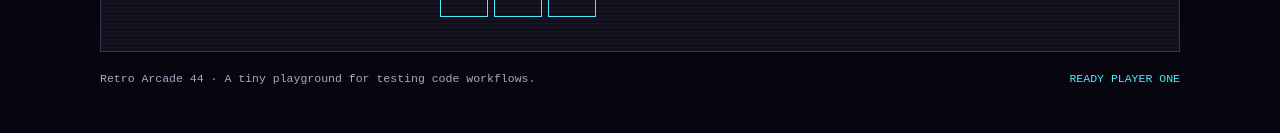
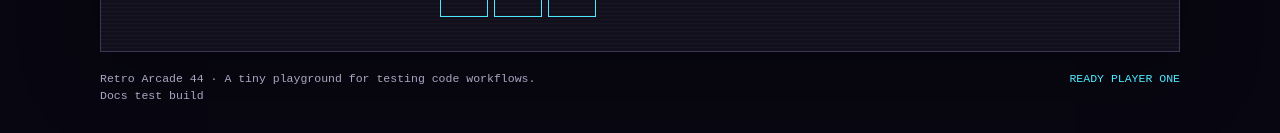
Before and after one commit to HilaWix/base-code-demo-test, a React (Vite) app: page / in a window 1280 px wide. Shown: the part 1179-1312 px from the top of the page. Built offline with nearby package versions, Linux system fonts and the light colour scheme.

Commit message:
Add docs test build footer and base44 setup
Co-authored-by: base44-builder[bot] <245833847+base44-builder[bot]@users.noreply.github.com>

```diff
--- a/docker-compose.base44.yml
+++ b/docker-compose.base44.yml
@@ -10,7 +10,7 @@ services:
       - node_modules:/app/node_modules
     environment:
       - __VITE_ADDITIONAL_SERVER_ALLOWED_HOSTS
-    command: sh -c "npm install && npm run dev -- --host 0.0.0.0 --port 5173"
+    command: ["sh", "-ec", "npm ci && exec npm run dev -- --host 0.0.0.0 --port 5173"]
     healthcheck:
       test: ["CMD", "node", "-e", "fetch('http://localhost:5173/').then(r=>process.exit(r.ok?0:1)).catch(()=>process.exit(1))"]
       interval: 10s
--- a/src/App.jsx
+++ b/src/App.jsx
@@ -89,7 +89,10 @@ function App() {
       </section>
 
       <footer>
-        <p>Retro Arcade 44 · A tiny playground for testing code workflows.</p>
+        <div>
+          <p>Retro Arcade 44 · A tiny playground for testing code workflows.</p>
+          <p>Docs test build</p>
+        </div>
         <code>READY PLAYER ONE</code>
       </footer>
     </main>
```
Also changed, not shown: 1 other file (tests, documents, lock files or other folders).
